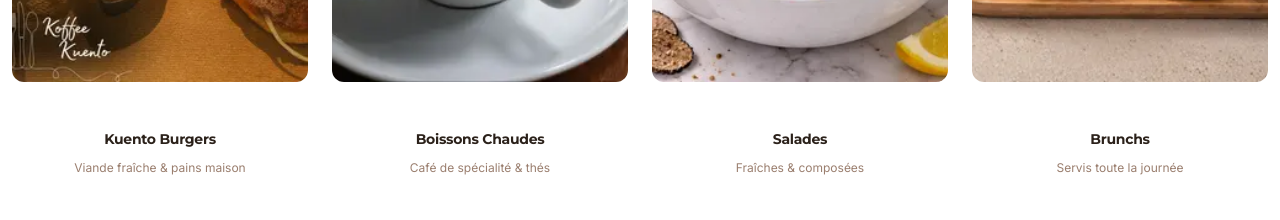
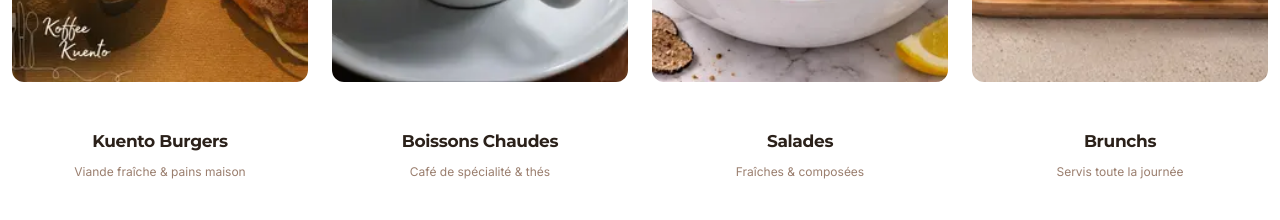
Before and after one commit to website-devloper/Koffee-Kuento, a Next.js app: page / in a window 1280 px wide. Shown: the part 4200-4420 px from the top of the page. Built offline with nearby package versions, Linux system fonts and the light colour scheme.

Commit message:
style: increase category card title size to 17px

```diff
--- a/src/app/assets/kk-theme.css
+++ b/src/app/assets/kk-theme.css
@@ -591,7 +591,7 @@ h1, h2, h3, h4, h5, h6 {
 }
 .dishes-card.style3 .dishes-content h3 {
   font-family: var(--title-font), 'Montserrat', sans-serif !important;
-  font-size: 14px !important;
+  font-size: 17px !important;
   font-weight: 700 !important;
   color: #2B211A !important;
   margin-bottom: 10px !important;
```
